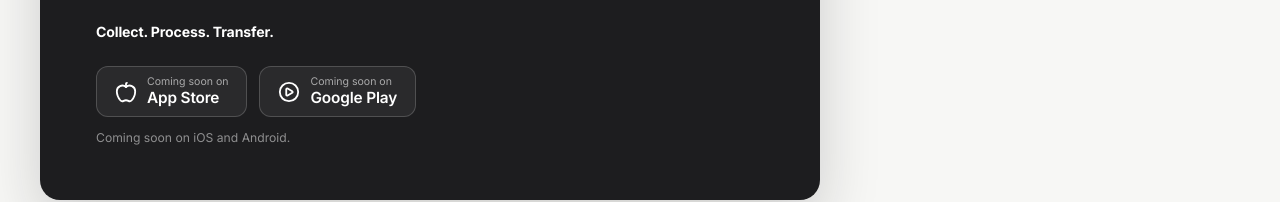
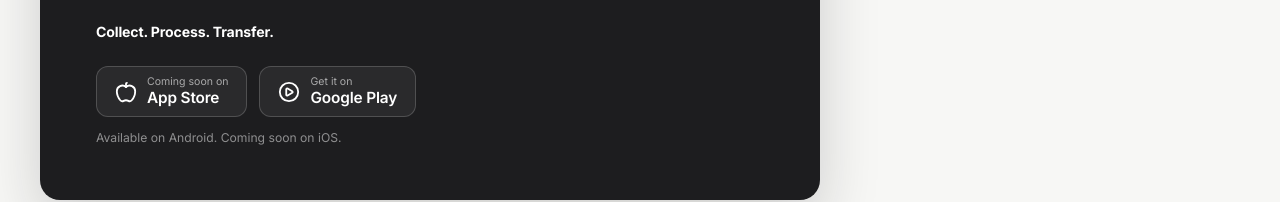
Before and after one commit to gtexglobalturkey-crypto/expovia-website, a React (Vite) app: page /viamate in a window 1280 px wide. Shown: the part 4863-5065 px from the top of the page. Built offline with nearby package versions, Linux system fonts and the light colour scheme.

Commit message:
Enable VIAMATE Google Play download buttons; keep App Store coming soon

```diff
--- a/src/components/Viamate/ViamateClosing.jsx
+++ b/src/components/Viamate/ViamateClosing.jsx
@@ -1,4 +1,6 @@
 import { Apple, PlayCircle } from "lucide-react";
+
+const GOOGLE_PLAY_URL = "https://play.google.com/store/apps/details?id=com.viafa.viamate";
 
 import { useTranslation } from "../../hooks/useTranslation";
 
@@ -15,7 +17,8 @@ function ViamateClosing() {
       text: "Capture your business cards, contacts, meetings, notes, photos, documents, and expenses while you are in the field. Let VIAMATE bring them back with you as an organized Workspace.",
       philosophy: "Collect. Process. Transfer.",
       comingSoonOn: "Coming soon on",
-      availability: "Coming soon on iOS and Android.",
+      availableOn: "Get it on",
+      availability: "Available on Android. Coming soon on iOS.",
     },
 
     tr: {
@@ -24,7 +27,8 @@ function ViamateClosing() {
       text: "Kartvizitlerinizi, kişilerinizi, görüşmelerinizi, notlarınızı, fotoğraflarınızı, belgelerinizi ve harcamalarınızı sahada toplayın. VIAMATE onları düzenli bir çalışma halinde sizinle birlikte geri getirsin.",
       philosophy: "Collect. Process. Transfer.",
       comingSoonOn: "Yakında",
-      availability: "Yakında iOS ve Android'de.",
+      availableOn: "Şimdi indir",
+      availability: "Android'de yayında. iOS yakında.",
     },
   };
 
@@ -55,18 +59,19 @@ function ViamateClosing() {
               </span>
             </div>
 
-            <div className="viamate-store-badge">
-              <PlayCircle
-                size={22}
-                aria-hidden="true"
-              />
+            <a
+              className="viamate-store-badge"
+              href={GOOGLE_PLAY_URL}
+              target="_blank"
+              rel="noopener noreferrer"
+              aria-label={language === "tr" ? "VIAMATE'i Google Play'den indir" : "Get VIAMATE on Google Play"}
+            >
+              <PlayCircle size={22} aria-hidden="true" />
               <span className="viamate-store-badge-text">
-                <span className="viamate-store-badge-label">
-                  {t.comingSoonOn}
-                </span>
+                <span className="viamate-store-badge-label">{t.availableOn}</span>
                 <span className="viamate-store-badge-store">Google Play</span>
               </span>
-            </div>
+            </a>
           </div>
 
           <p className="viamate-closing-availability-note">
```
